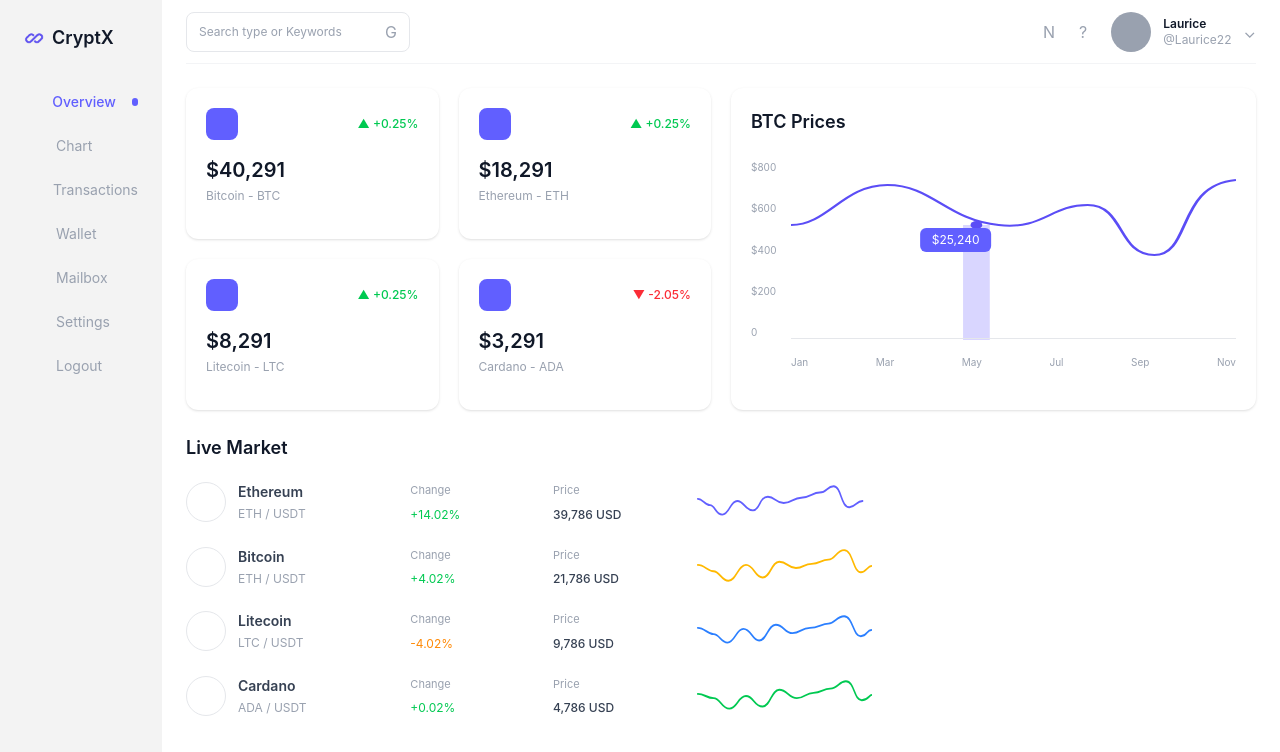
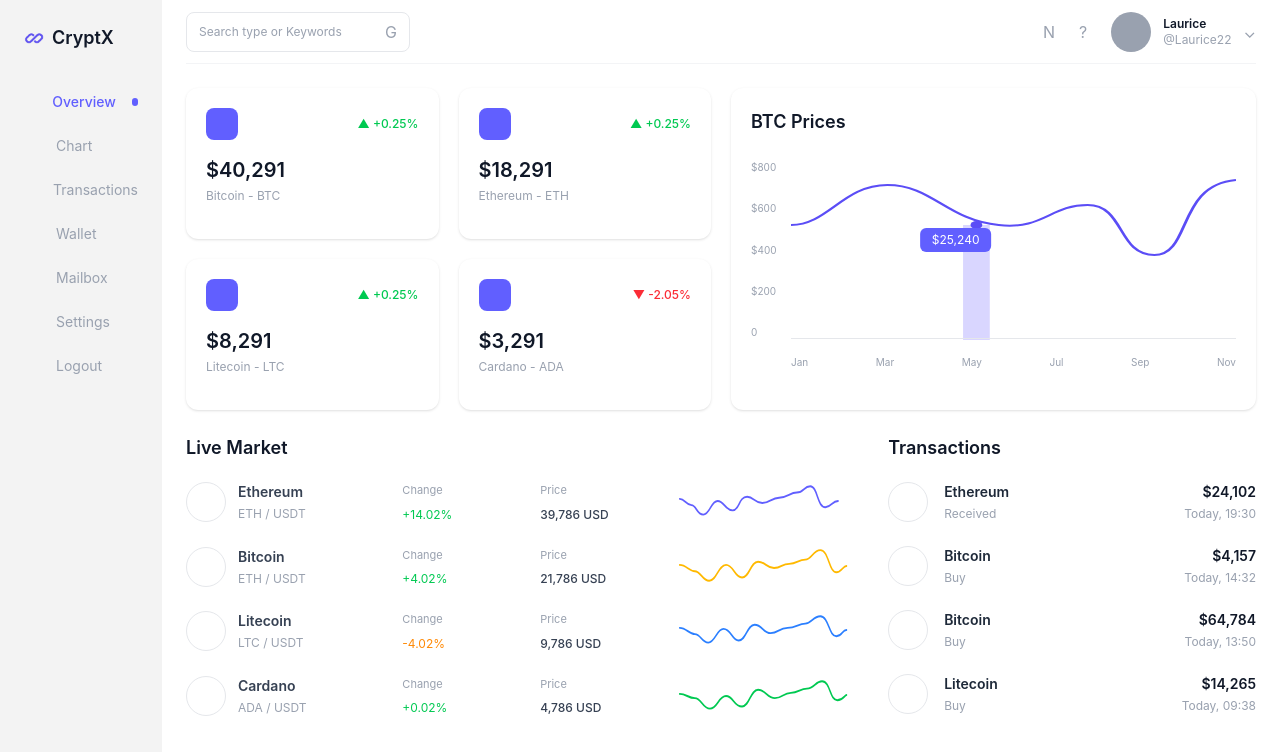
Before and after one commit to Durandt-Boshoff/CryptX-design, a React (Vite) app: page / in a window 1280 px wide. Shown: the top 752 px of the page. Built offline with nearby package versions, Linux system fonts and the light colour scheme.

Commit message:
Add TransactionTable component to display transaction history in MainContent

```diff
--- a/src/components/layout/MainContent.jsx
+++ b/src/components/layout/MainContent.jsx
@@ -1,6 +1,7 @@
 import MetricCard from "../ui/MetricCard";
 import ChartVisual from "../ui/ChartVisual";
 import LiveMarket from "../ui/LiveMarket";
+import TransactionTable from "../ui/TransactionTable";
 
 const cryptoData = [
     {
@@ -56,12 +57,9 @@ function MainContent() {
             </div>
 
             {/* Bottom Dashboard Section */}
-            <div className="mt-6 grid grid-cols-1 gap-10 lg:grid-cols-[2fr_1fr]">
+            <div className="mt-6 grid grid-cols-1 gap-10 lg:grid-cols-[1.8fr_1fr]">
                 <LiveMarket />
-
-                <div>
-                    {/* Transactions */}
-                </div>
+                <TransactionTable />
             </div>
         </section>
     );
--- /dev/null
+++ b/src/components/ui/TransactionTable.jsx
@@ -0,0 +1,85 @@
+const transactions = [
+    {
+        name: "Ethereum",
+        action: "Received",
+        amount: "$24,102",
+        time: "Today, 19:30",
+        positive: true,
+    },
+    {
+        name: "Bitcoin",
+        action: "Buy",
+        amount: "$4,157",
+        time: "Today, 14:32",
+        positive: false,
+    },
+    {
+        name: "Bitcoin",
+        action: "Buy",
+        amount: "$64,784",
+        time: "Today, 13:50",
+        positive: false,
+    },
+    {
+        name: "Litecoin",
+        action: "Buy",
+        amount: "$14,265",
+        time: "Today, 09:38",
+        positive: false,
+    },
+];
+
+function TransactionTable() {
+    return (
+        <section>
+            <h2 className="mb-5 text-lg font-semibold text-gray-900">
+                Transactions
+            </h2>
+
+            <div className="flex flex-col gap-6">
+                {transactions.map((transaction, index) => (
+                    <div
+                        key={`${transaction.name}-${index}`}
+                        className="flex items-center justify-between gap-4"
+                    >
+                        {/* Left side */}
+                        <div className="flex items-center gap-4">
+                            <div
+                                className={`flex h-10 w-10 shrink-0 items-center justify-center rounded-full border border-gray-200 ${
+                                    transaction.positive
+                                        ? "text-green-500"
+                                        : "text-orange-400"
+                                }`}
+                            >
+                                {/* Font Awesome icon later */}
+                            </div>
+
+                            <div>
+                                <p className="text-sm font-semibold text-gray-800">
+                                    {transaction.name}
+                                </p>
+
+                                <p className="mt-1 text-xs text-gray-400">
+                                    {transaction.action}
+                                </p>
+                            </div>
+                        </div>
+
+                        {/* Right side */}
+                        <div className="text-right">
+                            <p className="text-sm font-semibold text-gray-900">
+                                {transaction.amount}
+                            </p>
+
+                            <p className="mt-1 text-xs text-gray-400">
+                                {transaction.time}
+                            </p>
+                        </div>
+                    </div>
+                ))}
+            </div>
+        </section>
+    );
+}
+
+export default TransactionTable
```
